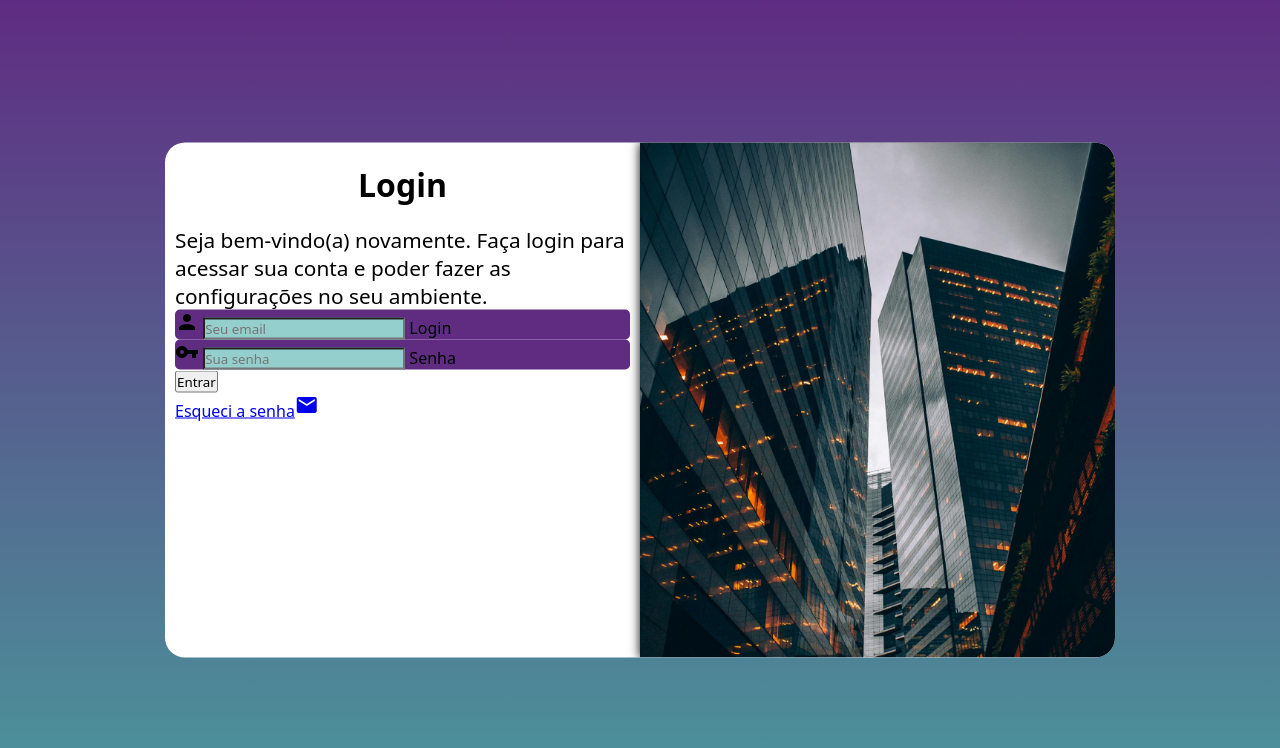
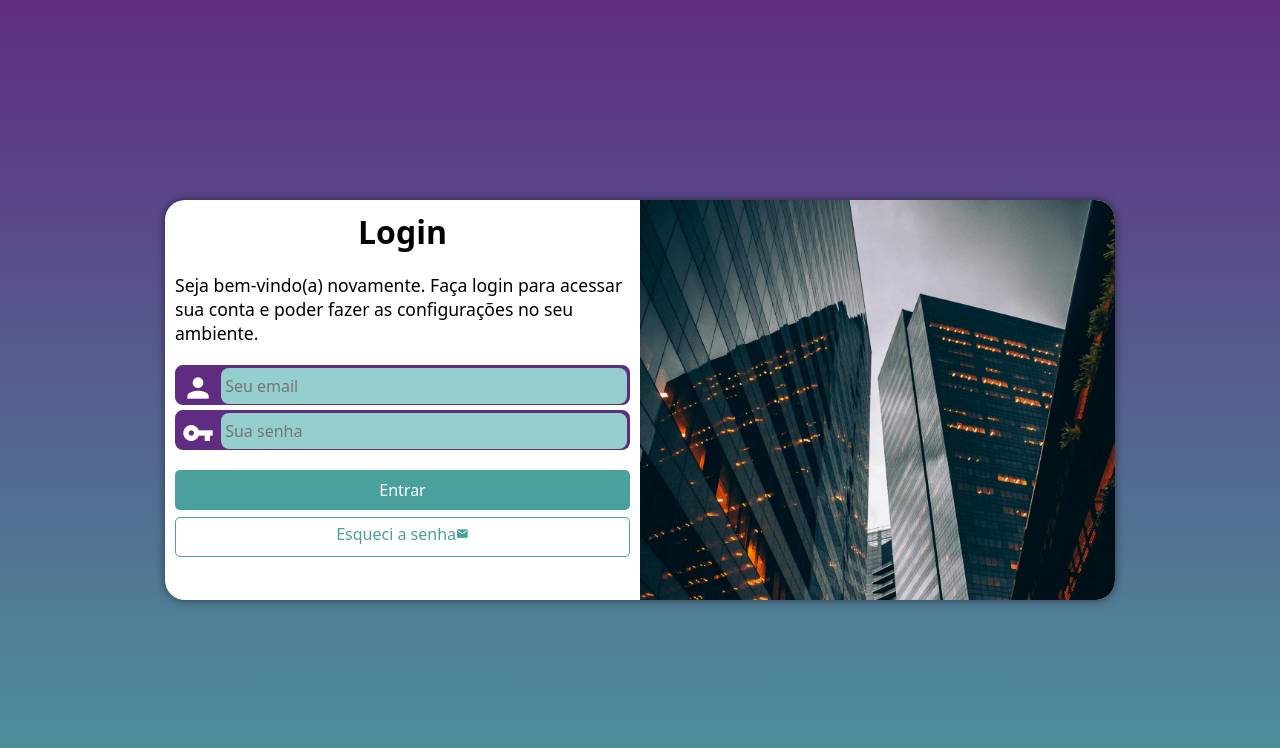
Before and after one commit to Emerson-nuvem/projeto-login, a PHP site: page / in a window 1280 px wide. Shown: the top 748 px of the page. Run offline with PHP 8.4, Linux system fonts and the light colour scheme.

Commit message:
terminado o projeto login

```diff
--- a/estilos/media-queries.css
+++ b/estilos/media-queries.css
@@ -7,6 +7,7 @@
 
     section#login{
         width: 80vw;
+        height: 300px;
     }
 
     section#login > div#imagem{
@@ -32,6 +33,7 @@
 
     section#login{
         width: 950px;
+        height: 400px;
     }
     section#login > div#imagem{
         float: right;
@@ -48,6 +50,12 @@
         font-size: 2em;
     }
     div#formulario p{
-        font-size: 1.3em;
+        font-size: 1.1em;
+        margin: 20px 0px;
+    }
+
+    div > input[type=submit]{
+        margin-top: 20px;
+        margin-bottom: 7px;
     }
 }
--- a/estilos/style.css
+++ b/estilos/style.css
@@ -26,10 +26,12 @@ section#login{
     left: 50%;
     width: 250px;
     height: 515px;
-    transform: translate(-50%, -50%);
+
     border-radius: 20px;
     overflow: hidden;
+    box-shadow: 0px 0px 10px rgba(0, 0, 0, 0.486);
 
+    transform: translate(-50%, -50%);
     transition: width .3s, height .3s;
     transition-timing-function: ease;
 }
@@ -41,7 +43,6 @@ section#login > div#imagem{
     background-image: url(../imagens/cidade.jpg);
     width: 250px;
     height: 200px;
-    box-shadow: 0px 0px 10px rgb(0, 0, 0);
 }
 
 div#formulario{
@@ -54,17 +55,82 @@ div#formulario{
 div#formulario h1{
     text-align: center;
     margin-bottom: 10px;
-    padding: 10px;
 }
 
 div#formulario p{
     font-size: 0.8em;
 }
 
-div.campo{
+div.campo > i{
+    color: white;
+    font-size: 2em;
+    width: 40px;
+    padding: 5px;
+}
+
+div.campo > input{
+    background-color: #94CFCD;
+    font-size: 1em;
+    width: calc(100% - 45px);
+    height: 100%;
+    border: 0px;
+    border-radius: 8px;
+    padding: 4px;
+
+    transform: translateY(-12px);
+}
+
+div.campo > input:focus-within{
+    background-color: white;
+}
+
+form > div.campo{
     background-color: #5F2C82;
+    border: 2px solid #5F2C82;
+    display: block;
+    width: 100%;
+    height: 40px;
+    margin: 5px 0px;
+    border-radius: 8px;
+
+}
+
+
+div.campo > label{
+    display: none;
+}
+
+div > input[type=submit] {
+    display: block;
+    font-size: 1em;
+    width: 100%;
+    height: 40px;
+    background-color: #49a09d;
+    color: white;
+    border: none;
     border-radius: 5px;
+    cursor: pointer;
 }
-div.campo input{
-    background-color: #94CFCD;
+
+div > input[type=submit]:hover{
+    background-color: #285857 ;
 }
+
+ form > a.botao{
+    display: block;
+    background-color: white;
+    font-size: 1em;
+    width: 100%;
+    height: 40px;
+    color: #49a09d;
+    text-decoration: none;
+    text-align: center;
+    border: 1px solid #49a09d;
+    border-radius: 5px;
+    padding-top: 5px;
+    margin-top: 5px;
+}
+
+form > a.botao > i{
+    font-size: 0.8em;
+}
--- a/index.html
+++ b/index.html
@@ -16,7 +16,7 @@
             <div id="formulario">
             <h1>Login</h1>
             <p>Seja bem-vindo(a) novamente. Faça login para acessar sua conta e poder fazer as configurações no seu ambiente.</p>
-            <form action="login.php" method="post" autocomplete="on"></form>
+            <form action="login.php" method="post" autocomplete="on">
 
                 <div class="campo">
                     <i class="material-icons">person</i>
@@ -30,7 +30,7 @@
                     <label for="isenha">Senha</label>
                 </div>
                 <div><input type="submit" value="Entrar"></div>
-                <div><a href="#">Esqueci a senha<i class="material-icons">mail</i></a></div>
+                <a href="#" class="botao">Esqueci a senha<i class="material-icons">mail</i></a>
             </form>
         </div>
         </section>
```
